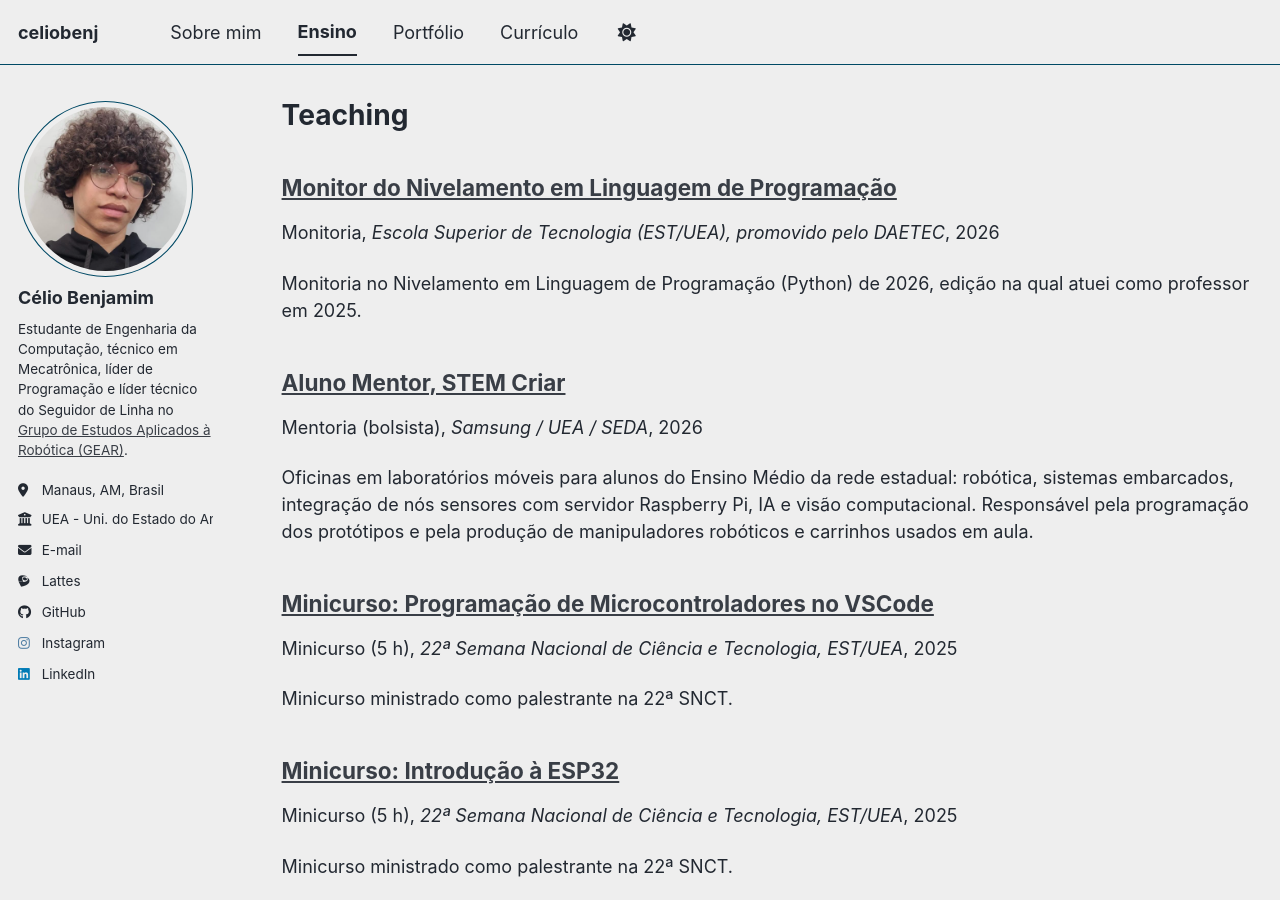
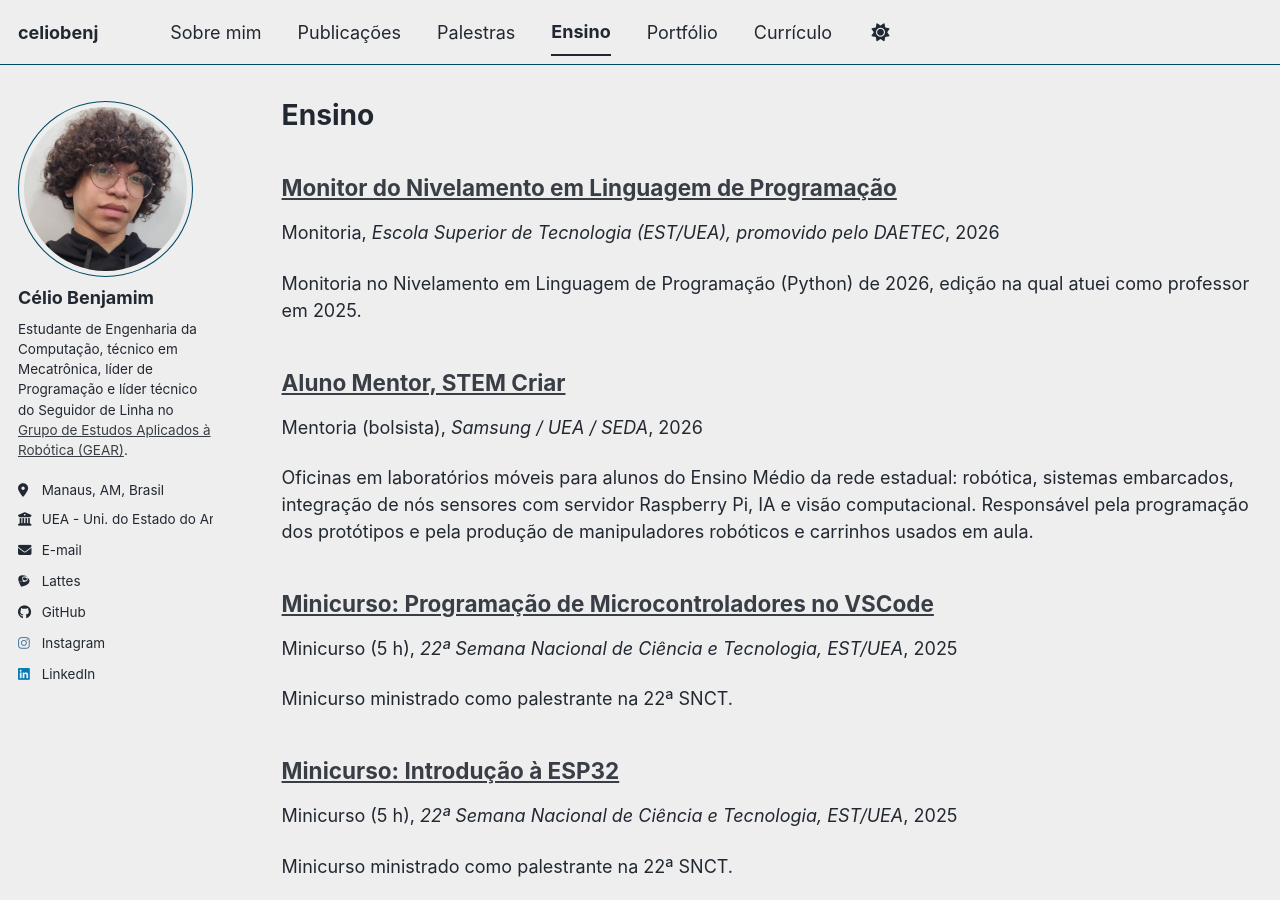
Before and after one commit to celiobenj/celiobenj.github.io, a Jekyll site: the page built from _pages/teaching.html, in a window 1280 px wide and 900 px high. Built offline with Jekyll 4.4.1, drawn with Linux system fonts in a browser that asks for light colours; some web fonts are replaced; a script bundle is joined from its source files by our own code; library files that are not in the unit come from our copies.

Commit message:
feat(nav): reativa Publicações e Palestras no menu e traduz títulos das páginas

```diff
--- a/_data/navigation.yml
+++ b/_data/navigation.yml
@@ -8,14 +8,14 @@
 #      Markdown formatted page while the second is generated using JSON.
 
 main:
-  # - title: "Publications"
-  #   url: /publications/
-
-  # - title: "Talks"
-  #   url: /talks/
-
   - title: "Sobre mim"
     url: /
+
+  - title: "Publicações"
+    url: /publications/
+
+  - title: "Palestras"
+    url: /talks/
 
   - title: "Ensino"
     url: /teaching/
@@ -31,6 +31,3 @@ main:
 
   # - title: "CV"
   #   url: /cv-json/
-
-  # - title: "Guide"
-  #   url: /markdown/
--- a/_pages/portfolio.html
+++ b/_pages/portfolio.html
@@ -1,6 +1,6 @@
 ---
 layout: archive
-title: "Portfolio"
+title: "Portfólio"
 permalink: /portfolio/
 author_profile: true
 ---
--- a/_pages/publications.html
+++ b/_pages/publications.html
@@ -1,12 +1,12 @@
 ---
 layout: archive
-title: "Publications"
+title: "Publicações"
 permalink: /publications/
 author_profile: true
 ---
 
 {% if site.author.googlescholar %}
-  <div class="wordwrap">You can also find my articles on <a href="{{site.author.googlescholar}}">my Google Scholar profile</a>.</div>
+  <div class="wordwrap">Meus artigos também estão no <a href="{{site.author.googlescholar}}">Google Scholar</a>.</div>
 {% endif %}
 
 {% include base_path %}
--- a/_pages/talks.html
+++ b/_pages/talks.html
@@ -1,13 +1,13 @@
 ---
 layout: archive
-title: "Talks and presentations"
+title: "Palestras e apresentações"
 permalink: /talks/
 author_profile: true
 ---
 
 {% if site.talkmap_link == true %}
 
-<p style="text-decoration:underline;"><a href="/talkmap.html">See a map of all the places I've given a talk!</a></p>
+<p style="text-decoration:underline;"><a href="/talkmap.html">Mapa dos locais das apresentações</a></p>
 
 {% endif %}
 
--- a/_pages/teaching.html
+++ b/_pages/teaching.html
@@ -1,6 +1,6 @@
 ---
 layout: archive
-title: "Teaching"
+title: "Ensino"
 permalink: /teaching/
 author_profile: true
 ---
```
